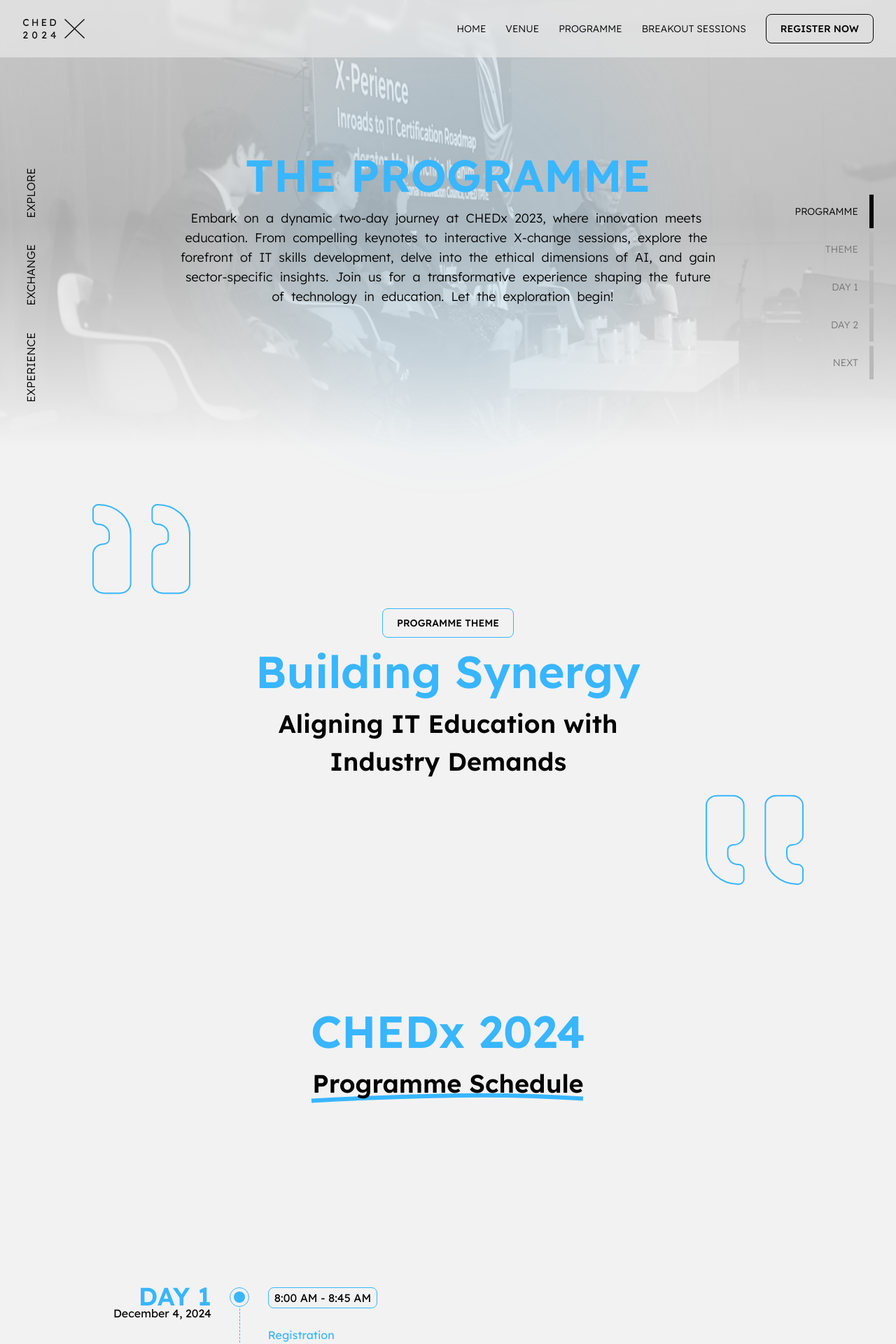
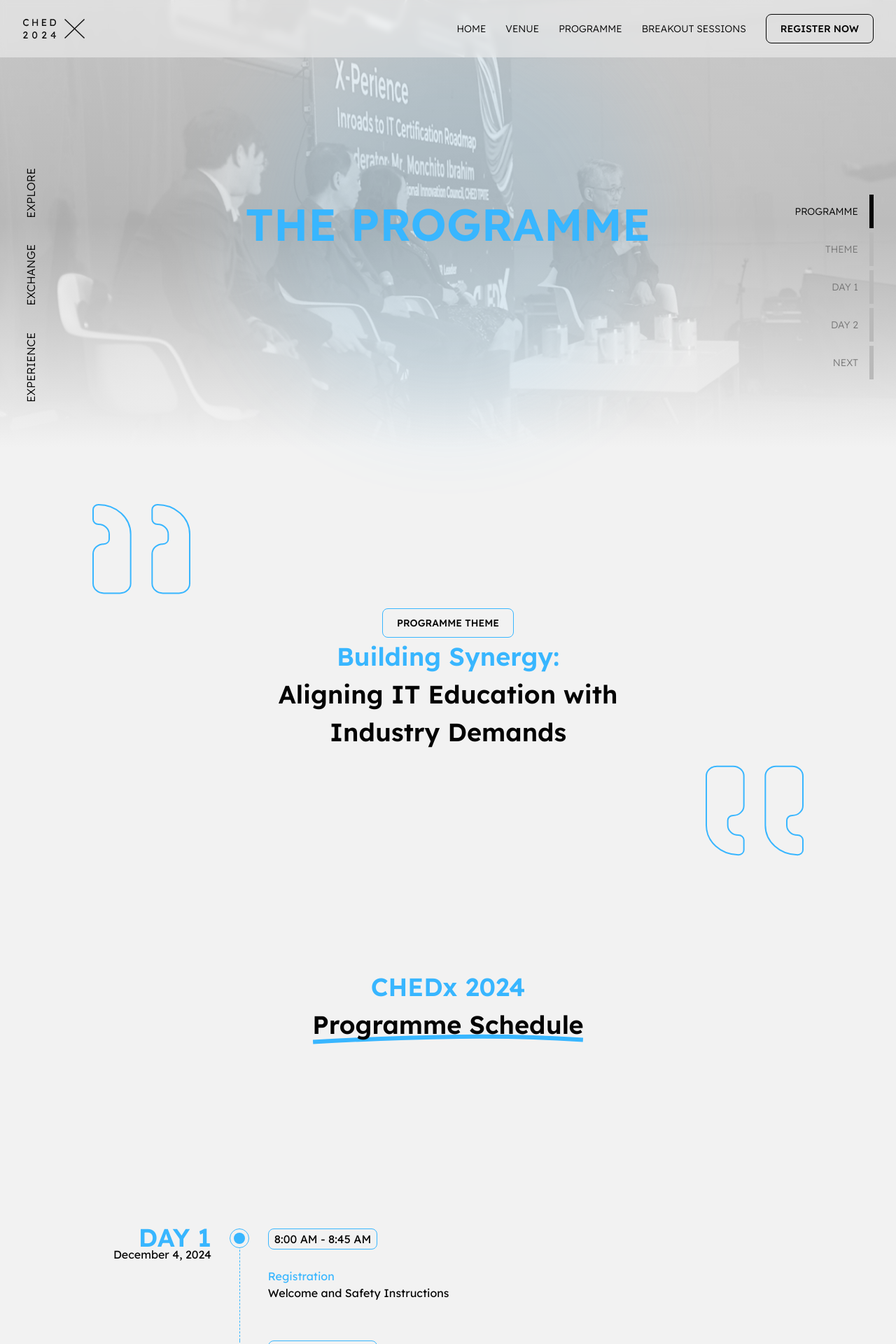
Before and after one commit to Samshh/CHEDx-Website, a React (Vite) app: page /programme in a window 1280 px wide. Shown: the top 1920 px of the page at 70% size. Built offline with nearby package versions, Linux system fonts and the light colour scheme.

Commit message:
code cleanup

```diff
--- a/src/pages/landing/components/MappedTimeline.tsx
+++ b/src/pages/landing/components/MappedTimeline.tsx
@@ -33,12 +33,15 @@ const timeline: Timeline = {
     {
       time: "9:00 AM - 9:30 AM",
       segment: "Welcome Remarks",
-      title: "Dr. Bonifacio G. Gabales, Jr. & Atty. Cinderella Filipina B. Jaro",
-      subtitle: "SUC President, University of Southeastern Philippines, CHED Executive Director",
+      title:
+        "Dr. Bonifacio G. Gabales, Jr. & Atty. Cinderella Filipina B. Jaro",
+      subtitle:
+        "SUC President, University of Southeastern Philippines, CHED Executive Director",
     },
     {
       time: "9:30 AM - 10:00 AM",
-      segment: "Keynote Speaker: The Role of Higher Education in Producing Futur-Ready IT Professionals",
+      segment:
+        "Keynote Speaker: The Role of Higher Education in Producing Futur-Ready IT Professionals",
       title: "Chairman J. Prospero E. De Vera III",
       subtitle: "Commission on Higher Education, Ribbon Cutting of Exhibit",
     },
@@ -50,7 +53,8 @@ const timeline: Timeline = {
     },
     {
       time: "10:30 AM - 11:00 AM",
-      segment: "Bringing the industry to the Academe: Conceive Design Implement Operate (CDIO) Framework",
+      segment:
+        "Bringing the industry to the Academe: Conceive Design Implement Operate (CDIO) Framework",
       title: "Prof Sin Moh Cheah",
       subtitle: "Singapore Polytechnic",
     },
@@ -63,7 +67,8 @@ const timeline: Timeline = {
     {
       time: "11:30 AM - 12:00 PM",
       segment: "Panel Discussion c/o CHED/IBPAP",
-      title: "Education and the World of Work: Boosting Education through Smart Technologies (Project BEST)",
+      title:
+        "Education and the World of Work: Boosting Education through Smart Technologies (Project BEST)",
       subtitle: "Calen Martin D. Legaspi, Leuther Mojica, Haidee Enriquez",
     },
     {
@@ -137,12 +142,15 @@ const MappedTimeline = () => {
       <div className="text-end flex justify-end w-[25%] pr-10">
         <div className="flex flex-col timeline-event">
           <h2 className="text-yellow leading-[25px] ">{day}</h2>
-          <span>December 4, 2024</span>
+          <h3>December 4, 2024</h3>
         </div>
       </div>
       <div className="flex flex-col w-full">
         {timeline[day].map((event, eventIndex) => (
-          <div className=" w-full gap-3 flex flex-col relative" key={eventIndex}>
+          <div
+            className=" w-full gap-3 flex flex-col relative"
+            key={eventIndex}
+          >
             {eventIndex === 0 && (
               <div className="absolute -left-2 -ml-1.5 h-7 w-7 border-yellow border bg-white z-10 rounded-full items-center justify-center flex">
                 <div className="h-4 w-4 rounded-full bg-yellow z-20"></div>
@@ -160,9 +168,12 @@ const MappedTimeline = () => {
                   <p>{event.subtitle}</p>
                 </div>
               </div>
-              {dayIndex === days.length - 1 && eventIndex === timeline[day].length - 1 && (
+              {dayIndex === days.length - 1 &&
+                eventIndex === timeline[day].length - 1 && (
                   <div className="absolute bottom-0 text-yellow hover:cursor-pointer hover:scale-110 transition-all duration-300 flex gap-5 items-center">
-                  <span onClick={() => navigate("/programme")}>VIEW FULL AGENDA</span>
+                    <span onClick={() => navigate("/programme")}>
+                      VIEW FULL AGENDA
+                    </span>
                     <svg
                       fill="#FFA802"
                       height="25px"
@@ -182,7 +193,8 @@ const MappedTimeline = () => {
                   </div>
                 )}
             </div>
-            {dayIndex === days.length - 1 && eventIndex === timeline[day].length - 1 && (
+            {dayIndex === days.length - 1 &&
+              eventIndex === timeline[day].length - 1 && (
                 <div className="absolute -ml-1.5 bottom-0 h-4 w-4 rounded-full bg-yellow -left-[1px]"></div>
               )}
           </div>
--- a/src/pages/programme/_components/MappedTimeline.tsx
+++ b/src/pages/programme/_components/MappedTimeline.tsx
@@ -162,7 +162,7 @@ const MappedTimeline = () => {
       <div className="text-end flex justify-end w-[25%] pr-10">
         <div className="flex flex-col timeline-event">
           <h2 className="text-blue leading-[25px] ">{day}</h2>
-          <span>December 4, 2024</span>
+          <h3>December 4, 2024</h3>
         </div>
       </div>
       <div className="flex flex-col w-full">
--- a/src/pages/programme/index.tsx
+++ b/src/pages/programme/index.tsx
@@ -18,10 +18,10 @@ const Container: React.FC<ContainerProps> = ({ children }) => {
 export default function Programme() {
   const textTrigger1 = useRef(null);
   const textTrigger2 = useRef(null);
-  const text1 = useRef(null);
+  // const text1 = useRef(null);
   const text2 = useRef(null);
 
-  useAnimateText({ text: text1, trigger: textTrigger1 });
+  // useAnimateText({ text: text1, trigger: textTrigger1 });
   useAnimateText({ text: text2, trigger: textTrigger2 });
 
   return (
@@ -37,12 +37,12 @@ export default function Programme() {
           <div className="h-full w-full max-w-[568px] max-h-[568px] rounded-full absolute bg-blue opacity-10 blur-3xl" />
           <div className="z-10">
             <h1 className="text-blue text-center relative z-10">THE PROGRAMME</h1>
-            <p className="max-w-3xl text-center text-lg" ref={text1}>
+            {/* <p className="max-w-3xl text-center text-lg px-[1rem]" ref={text1}>
               Embark on a dynamic two-day journey at CHEDx 2023, where innovation meets education. From compelling
               keynotes to interactive X-change sessions, explore the forefront of IT skills development, delve into the
               ethical dimensions of AI, and gain sector-specific insights. Join us for a transformative experience
               shaping the future of technology in education. Let the exploration begin!{" "}
-            </p>
+            </p> */}
           </div>
         </div>
         <Container>
@@ -57,7 +57,7 @@ export default function Programme() {
             <Button className="border border-blue rounded-lg hover:scale-110 transition-all duration-300 cursor-default">
               PROGRAMME THEME
             </Button>
-            <h1 className="text-blue">Building Synergy</h1>
+            <h2 className="text-blue">Building Synergy:</h2>
             <h2 className="max-w-lg">Aligning IT Education with Industry Demands</h2>
           </div>
           <div className="w-full justify-end flex">
@@ -71,7 +71,7 @@ export default function Programme() {
         <Container>
           <div className="text-center flex flex-col items-center h-full gap-[2rem]" ref={textTrigger2}>
             <div>
-              <h1 className="text-blue">CHEDx 2024</h1>
+              <h2 className="text-blue">CHEDx 2024</h2>
               <div className="relative">
                 <h2 className="text-secondary relative z-10">Programme Schedule</h2>
                 <img src={CurvedUnderline} alt="" className="absolute lg:top-10 left-0 z-0 sm:bottom-0 bottom-0" />
```
Lines whose indentation alone changed are shown as unchanged.
